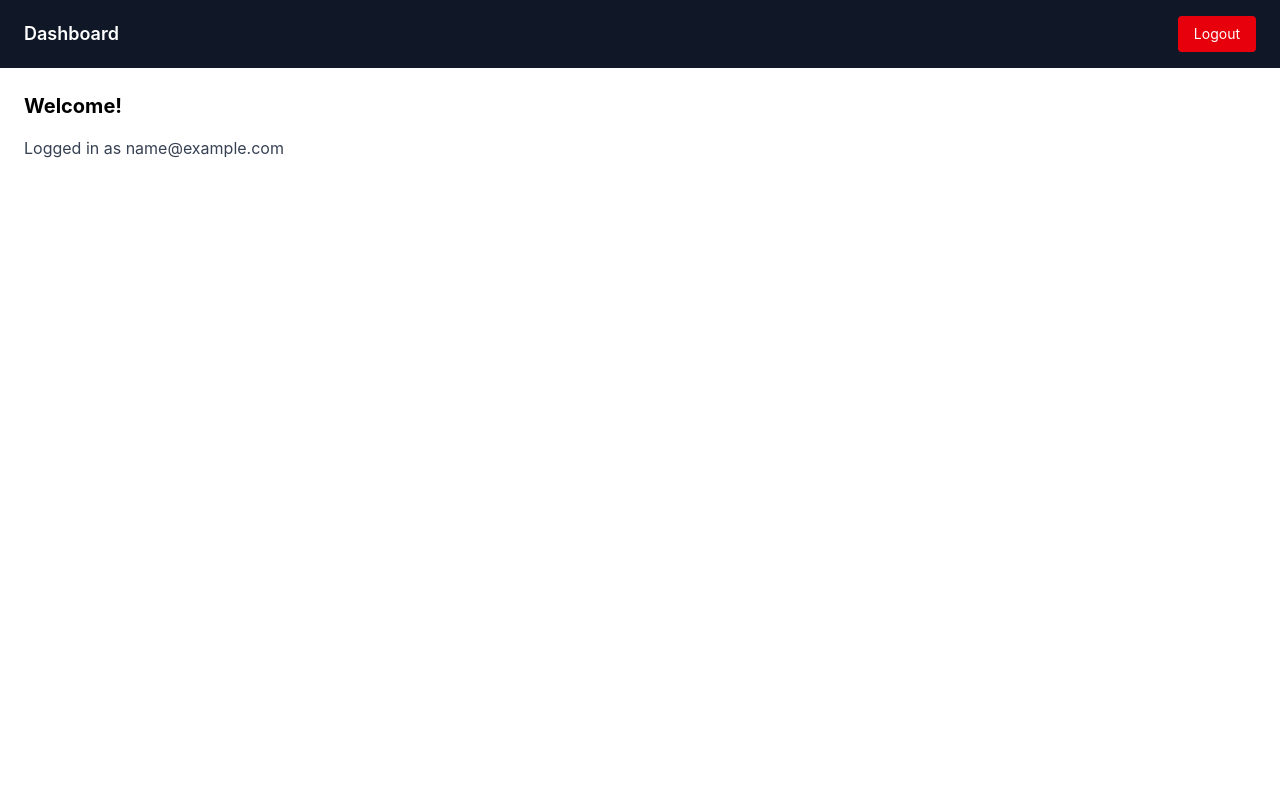
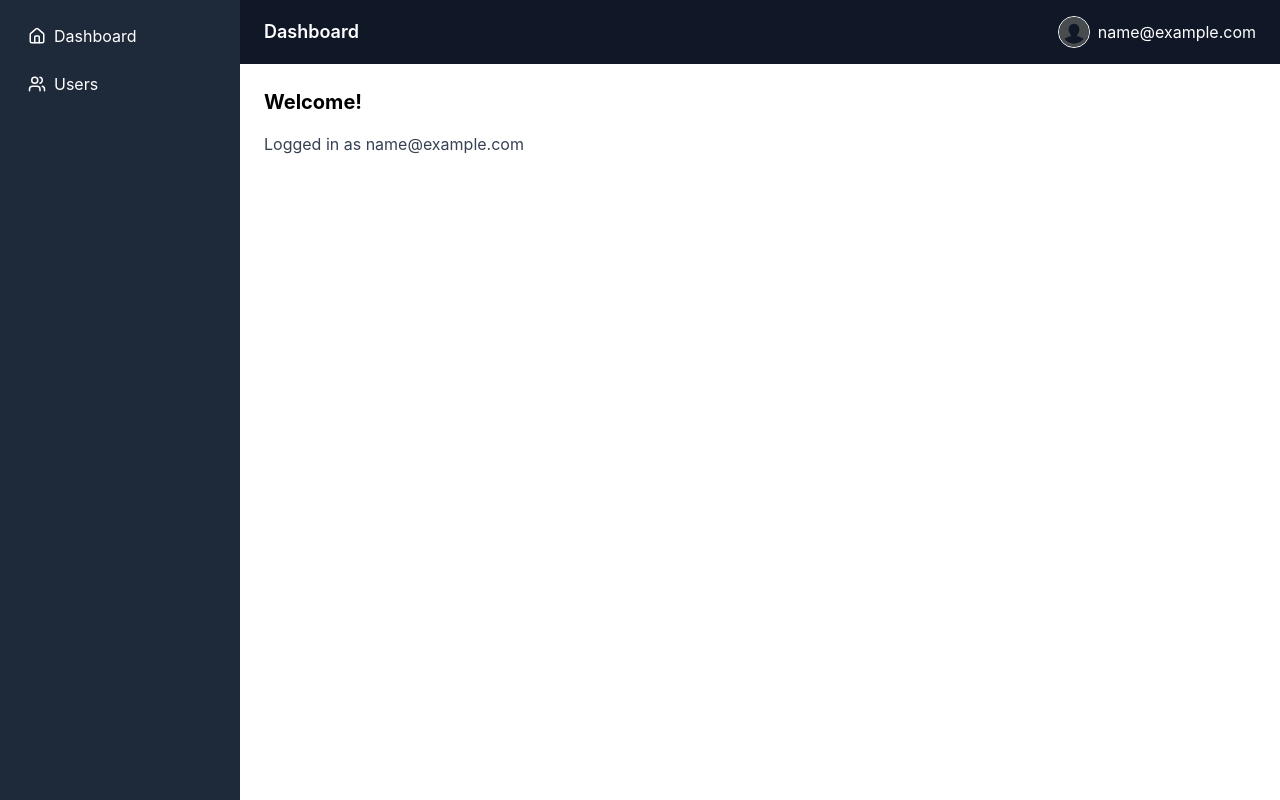
Before and after one commit to bhaumikgithub/workforceu-rebuild, a Next.js app: page /dashboard in a window 1280 px wide. Built offline with nearby package versions, Linux system fonts and the light colour scheme; sample sign-in values are in the browser's storage.

Commit message:
sidebard and header part added

```diff
--- a/package.json
+++ b/package.json
@@ -14,6 +14,7 @@
     "bcryptjs": "^3.0.2",
     "jsonwebtoken": "^9.0.2",
     "jwt-decode": "^4.0.0",
+    "lucide-react": "^0.542.0",
     "moment-timezone": "^0.6.0",
     "mysql2": "^3.14.3",
     "next": "15.4.6",
--- a/src/app/dashboard/page.tsx
+++ b/src/app/dashboard/page.tsx
@@ -3,7 +3,7 @@
 import { useEffect, useState } from "react";
 import { useRouter } from "next/navigation";
 import { jwtDecode } from "jwt-decode";
-import Dashboard from "@/components/ui/Dashboard";
+import Dashboard from "@/components/ui/Admin/Dashboard";
 
 interface JWTPayload {
   id: string;
--- /dev/null
+++ b/src/components/ui/Admin/Dashboard.tsx
@@ -0,0 +1,32 @@
+"use client";
+
+import Header from "./Header";
+import Sidebar from "./Sidebar";
+
+interface DashboardProps {
+  user: { email: string; avatar?: string } | null;
+  onLogout: () => void;
+}
+
+export default function Dashboard({ user, onLogout }: DashboardProps) {
+  return (
+    <div className="flex h-screen">
+      {/* Sidebar */}
+      <Sidebar onNavigate={(route) => console.log("Navigate to", route)} />
+
+      {/* Main content */}
+      <div className="flex-1 flex flex-col">
+        {/* Header */}
+        <Header pageTitle="Dashboard" user={user} onLogout={onLogout} />
+
+        {/* Page content */}
+        <main className="p-6">
+          <h2 className="text-xl font-bold mb-4">Welcome!</h2>
+          <p className="text-gray-700">
+            {user?.email ? `Logged in as ${user.email}` : "You are logged in."}
+          </p>
+        </main>
+      </div>
+    </div>
+  );
+}
--- /dev/null
+++ b/src/components/ui/Admin/Header.tsx
@@ -0,0 +1,52 @@
+"use client";
+
+import { useState } from "react";
+import { Menu, LogOut, Settings } from "lucide-react";
+
+interface HeaderProps {
+  pageTitle: string;
+  user: { email: string; avatar?: string } | null;
+  onLogout: () => void;
+}
+
+export default function Header({ pageTitle, user, onLogout }: HeaderProps) {
+  const [dropdownOpen, setDropdownOpen] = useState(false);
+
+  return (
+    <header className="flex items-center justify-between bg-gray-900 text-white px-6 py-4">
+      {/* Page title */}
+      <h1 className="text-lg font-semibold">{pageTitle}</h1>
+
+      {/* Profile + Dropdown */}
+      <div className="relative">
+        <button
+          onClick={() => setDropdownOpen(!dropdownOpen)}
+          className="flex items-center gap-2 cursor-pointer"
+        >
+         <img
+            src={user?.avatar || "/profile-image.svg"}
+            alt="Profile"
+            className="w-8 h-8 rounded-full border"
+            />
+          <span className="hidden sm:block">{user?.email}</span>
+        </button>
+
+        {dropdownOpen && (
+          <div className="absolute right-0 mt-2 w-40 bg-white text-black rounded shadow-lg z-50">
+            <button
+              className="flex items-center w-full px-4 py-2 hover:bg-gray-100"
+            >
+              <Settings size={16} className="mr-2" /> Settings
+            </button>
+            <button
+              onClick={onLogout}
+              className="flex items-center w-full px-4 py-2 hover:bg-gray-100"
+            >
+              <LogOut size={16} className="mr-2" /> Logout
+            </button>
+          </div>
+        )}
+      </div>
+    </header>
+  );
+}
--- /dev/null
+++ b/src/components/ui/Admin/Sidebar.tsx
@@ -0,0 +1,34 @@
+"use client";
+
+import { Home, Users, FileText, Settings } from "lucide-react";
+
+interface SidebarProps {
+  onNavigate?: (route: string) => void;
+}
+
+export default function Sidebar({ onNavigate }: SidebarProps) {
+  const menuItems = [
+    { name: "Dashboard", icon: <Home size={18} />, route: "/dashboard" },
+    { name: "Users", icon: <Users size={18} />, route: "/public_users" },
+  ];
+
+  return (
+    <aside className="w-60 bg-gray-800 text-white h-screen p-4">
+      <nav>
+        <ul className="space-y-2">
+          {menuItems.map((item) => (
+            <li key={item.name}>
+              <button
+                onClick={() => onNavigate?.(item.route)}
+                className="flex items-center w-full px-3 py-2 rounded hover:bg-gray-700"
+              >
+                {item.icon}
+                <span className="ml-2">{item.name}</span>
+              </button>
+            </li>
+          ))}
+        </ul>
+      </nav>
+    </aside>
+  );
+}
```
Also changed, not shown: public/profile-image.svg (added), src/app/Admin/publicUsers/listing/page.tsx (added), 1 other file (tests, documents, lock files or other folders).
